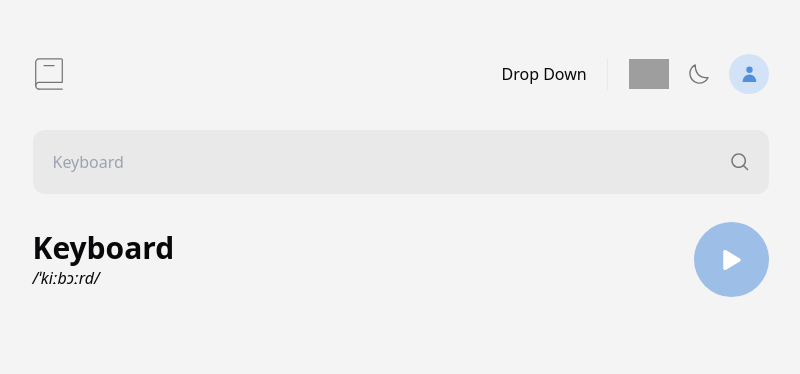
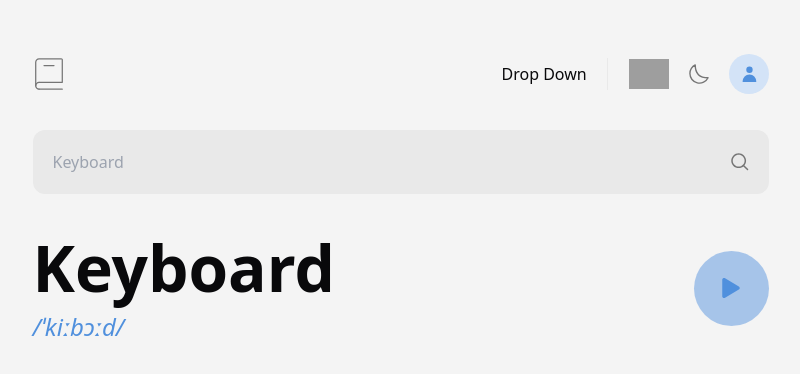
Before and after one commit to ioenimil/Dictionary_Application_Frontend, a React (Vite) app: page / in a window 1280 px wide. Shown: the top 374 px of the page, without its empty margins (239-1039 px from the left). Built offline with nearby package versions, Linux system fonts and the light colour scheme; grey boxes are pictures that could not be loaded.

Commit message:
feat: modified text reader

```diff
--- a/src/components/AudioPlayer.tsx
+++ b/src/components/AudioPlayer.tsx
@@ -21,17 +21,23 @@ const AudioPlayer: React.FC<AudioPlayerProps> = ({ src, className = "" }) => {
     }
   };
 
+  const handleAudioEnd = () => {
+    setIsPlaying(false);
+  };
+
   return (
     <div className={`flex flex-col items-center ${className}`}>
-      <audio ref={audioRef} src={src} />
+      <audio ref={audioRef} src={src} onEnded={handleAudioEnd} />
       <button
         onClick={togglePlayPause}
-        className={`flex h-[75px] w-[75px] items-center justify-center rounded-full text-white ${isPlaying ? "bg-[#5090DD]" : "bg-[#6ca1e1a5]"}`}
+        className={`flex h-[75px] w-[75px] items-center justify-center rounded-full text-white ${
+          isPlaying ? "bg-primaryBlue" : "bg-[#7caae3a5]"
+        }`}
       >
         {isPlaying ? (
           <FaPause className="h-5 w-5 justify-items-center text-white" />
         ) : (
-          <FaPlay className="h-5 w-5 justify-items-center text-white" />
+          <FaPlay className="text-primaryBlue h-5 w-5 justify-items-center" />
         )}
       </button>
     </div>
--- a/src/components/WordWithAudio.tsx
+++ b/src/components/WordWithAudio.tsx
@@ -3,16 +3,18 @@ import AudioPlayer from "./AudioPlayer";
 
 const WordWithAudio: React.FC = () => {
   const [word] = useState("Keyboard");
-  const [phonetic] = useState("/ˈkiːbɔːrd/");
+  const [phonetic] = useState("/ˈkiːbɔːd/");
   const [audioLink] = useState(
     "https://ssl.gstatic.com/dictionary/static/sounds/20200429/key--_gb_1.mp3",
   );
 
   return (
-    <div className="flex items-center justify-between py-7">
+    <div className="flex items-center justify-between md:mt-10 md:w-[689px] lg:w-[736px]">
       <div>
-        <h2 className="text-3xl font-bold">{word}</h2>
-        <span className="text- italic">{phonetic}</span>
+        <h1 className="mb-4 text-[64px] font-bold leading-[67.14px]">{word}</h1>
+        <span className="text-primaryBlue h-[29] w-[96px] text-[24px] font-normal italic leading-[20.05px]">
+          {phonetic}
+        </span>
       </div>
 
       <AudioPlayer src={audioLink} />
--- a/tailwind.config.js
+++ b/tailwind.config.js
@@ -23,7 +23,7 @@ export default {
         orange: "#FF6500",
         darkBg: "#1E1E1E",
         grayBg: "#E9E9E9",
-
+        primaryBlue: "#5090DD",
         popover: {
           DEFAULT: "hsl(var(--popover))",
           foreground: "hsl(var(--popover-foreground))",
```
